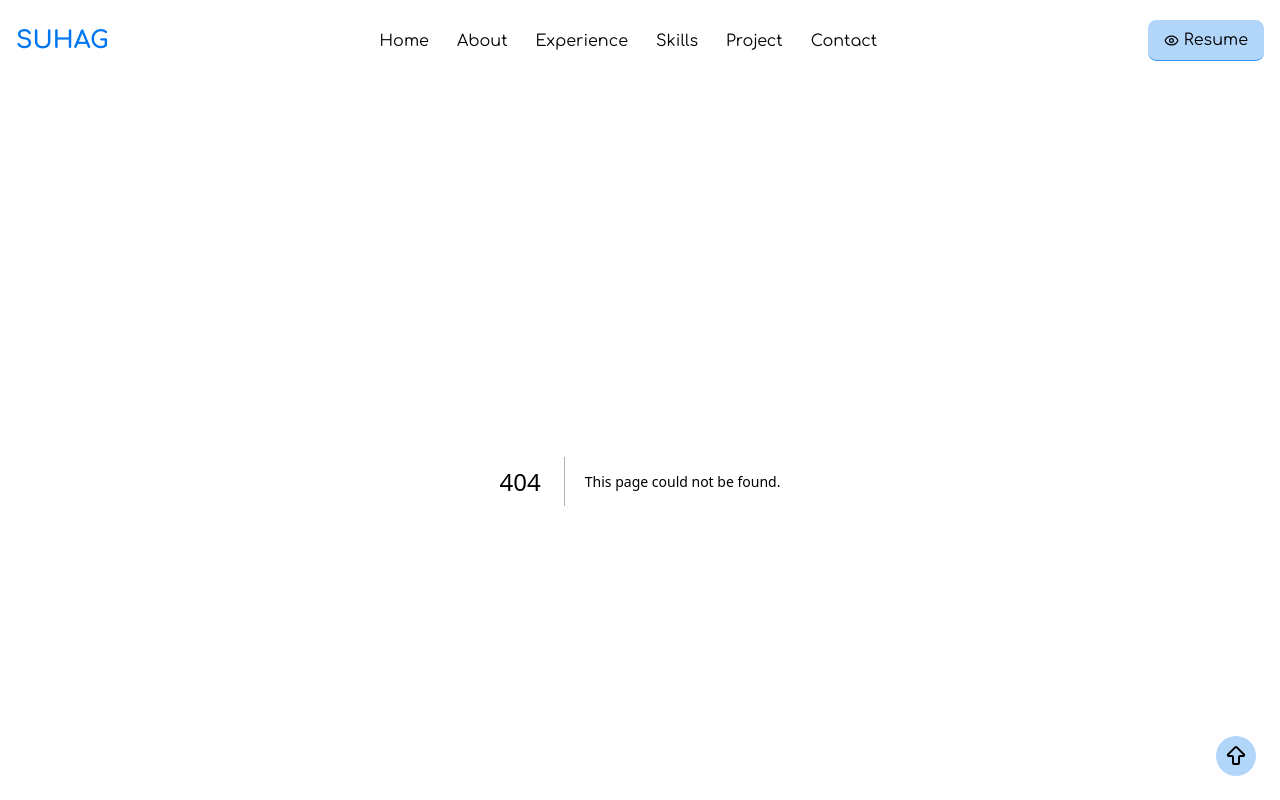
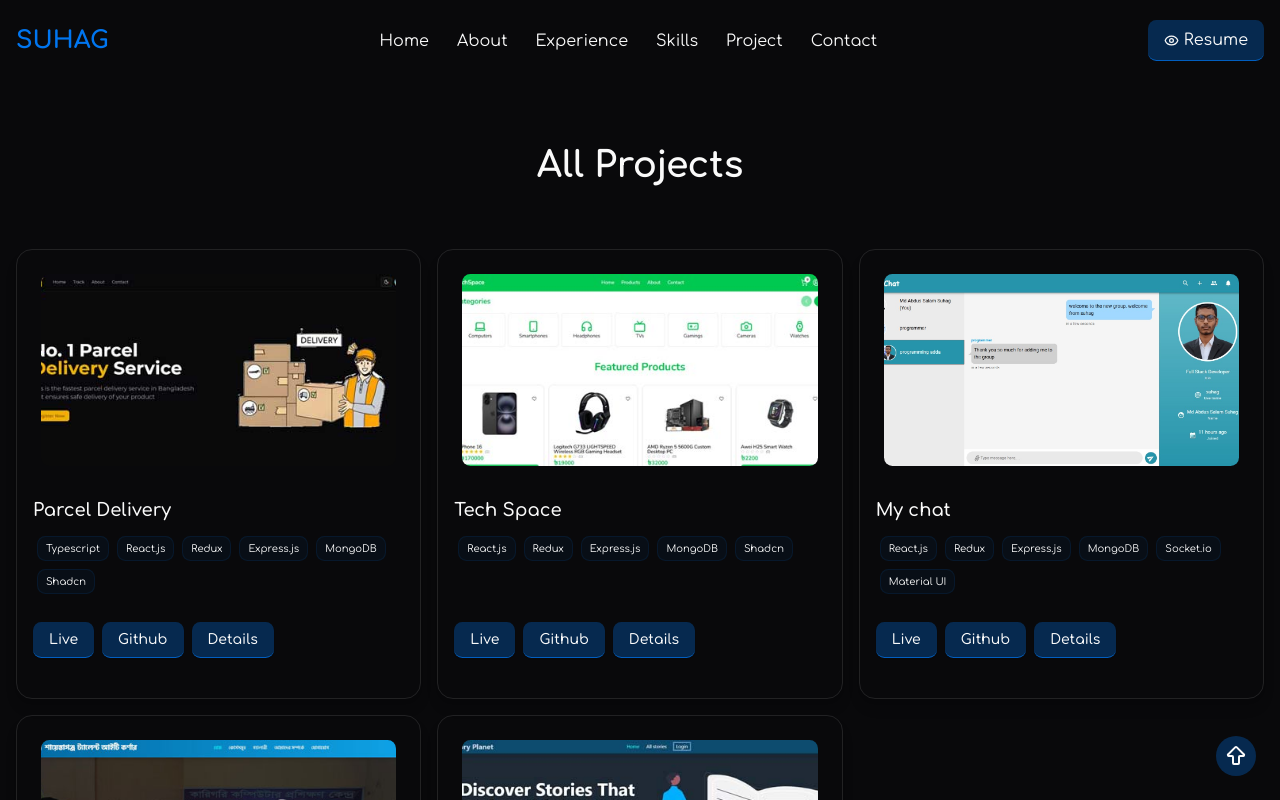
Before and after one commit to md-suhag/suhag-portfolio, a Next.js app: page /projects in a window 1280 px wide. Before the commit this address had no page. Shown: the top 800 px of the page. Built offline with nearby package versions, Linux system fonts and the light colour scheme.

Commit message:
update: project section in home page

```diff
--- /dev/null
+++ b/src/app/projects/page.tsx
@@ -0,0 +1,28 @@
+import ProjectCard from "@/components/ProjectCard";
+import { projectDetails } from "@/lib/projectDetails";
+import React from "react";
+
+const Blogs = () => {
+  return (
+    <div className="mx-auto container px-4">
+      <h2 className="text-center font-extrabold text-4xl my-16">
+        All Projects
+      </h2>
+
+      <div className="grid grid-cols-1 sm:grid-cols-2 lg:grid-cols-3 gap-4 ">
+        {projectDetails.map((item, i) => (
+          <ProjectCard
+            key={i}
+            imageUrl={item.imageUrl}
+            title={item.title}
+            techStack={item.techStack}
+            demoLink={item.demoLink}
+            clientCode={item.clientCode}
+          />
+        ))}
+      </div>
+    </div>
+  );
+};
+
+export default Blogs;
--- a/src/components/home/Project.tsx
+++ b/src/components/home/Project.tsx
@@ -1,6 +1,7 @@
 import React from "react";
 import ProjectCard from "../ProjectCard";
-import { projectDetails } from "./../../lib/projectDetails";
+import { homeProjectDetails } from "./../../lib/homeProjectDetails";
+import Link from "next/link";
 
 const Project = () => {
   return (
@@ -8,7 +9,7 @@ const Project = () => {
       <h2 className="text-center font-extrabold text-4xl my-16">Projects</h2>
 
       <div className="grid grid-cols-1 sm:grid-cols-2 lg:grid-cols-3 gap-4 ">
-        {projectDetails.map((item, i) => (
+        {homeProjectDetails.map((item, i) => (
           <ProjectCard
             key={i}
             imageUrl={item.imageUrl}
@@ -19,6 +20,11 @@ const Project = () => {
           />
         ))}
       </div>
+      <div className="text-center my-4">
+        <Link href="/projects" className="btn">
+          View All Projects
+        </Link>
+      </div>
     </section>
   );
 };
--- /dev/null
+++ b/src/lib/homeProjectDetails.js
@@ -0,0 +1,68 @@
+export const homeProjectDetails = [
+  {
+    imageUrl: "/parcel-delivery.jpg",
+    title: "Parcel Delivery",
+    description:
+      "An online platform to send and receive parcels with real-time tracking.",
+    details: [
+      "📦 Users can create, cancel, and track parcel requests.",
+      "👤 Receivers can confirm delivery and view history.",
+      "🛠 Admin can manage parcels and users",
+      "📊 Includes dashboards with pagination and filters.",
+    ],
+    techStack: [
+      "Typescript",
+      "React.js",
+      "Redux",
+      "Express.js",
+      "MongoDB",
+      "Shadcn",
+    ],
+    demoLink: "https://parcel-delivery-client-five.vercel.app/",
+    clientCode: "https://github.com/md-suhag/parcel-delivery-client.git",
+    serverCode: "https://github.com/md-suhag/parcel-delivery-server.git",
+  },
+
+  {
+    imageUrl: "/tech-space.jpg",
+    title: "Tech Space",
+    description:
+      "A scalable e-commerce platform designed for seamless online shopping, with role-based dashboards for admins and customers.",
+    details: [
+      "🛒 Customers can browse products with search, filters, and pagination.",
+      "📦 Shopping cart and secure checkout flow.",
+      "🛠 Admin dashboard to manage users, products, and orders.",
+      "🔐 Secure authentication with role-based access control.",
+      "⚡ Customer can give review for purchased products, and make payment by ssl commerz",
+    ],
+    techStack: ["React.js", "Redux", "Express.js", "MongoDB", "Shadcn"],
+    demoLink: "https://tech-space-client.vercel.app/",
+    clientCode: "https://github.com/md-suhag/tech-space.git",
+    serverCode: "https://github.com/md-suhag/tech-space-server.git",
+  },
+
+  {
+    imageUrl: "/mychat.jpg",
+    title: "My chat",
+    description:
+      "A real-time messaging application built for seamless communication.",
+    details: [
+      "💬 One-to-one and group chat support.",
+      "📎 File sharing: images, videos, and audio.",
+      "🔒 Secure authentication & authorization.",
+      "📡 Powered by Socket.io for real-time updates.",
+      "📊 Admin dashboard to manage users and chats.",
+    ],
+    techStack: [
+      "React.js",
+      "Redux",
+      "Express.js",
+      "MongoDB",
+      "Socket.io",
+      "Material UI",
+    ],
+    demoLink: "https://my-chat-mern.vercel.app/",
+    clientCode: "https://github.com/md-suhag/my-chat-client",
+    serverCode: "https://github.com/md-suhag/my-chat-server",
+  },
+];
```
